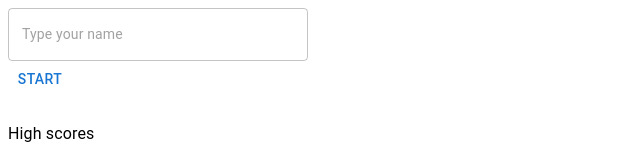
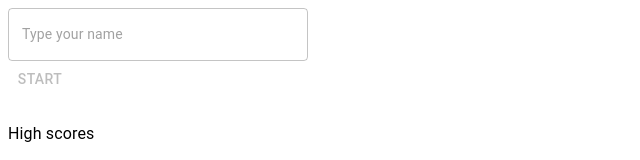
Before and after one commit to holovkoserhii/sums-training, a React (Vite) app: page / in a window 1280 px wide. Shown: the top 160 px of the page, without its empty margins (0-640 px from the left). Built offline with nearby package versions, Linux system fonts and the light colour scheme.

Commit message:
Disable start button if no username

```diff
--- a/src/App.tsx
+++ b/src/App.tsx
@@ -28,6 +28,7 @@ export const App: React.FC = () => {
               }}
             />
             <Button
+              disabled={!username}
               onClick={() => setIsGameInProgress(true)}
               sx={{
                 display: 'block',
```
